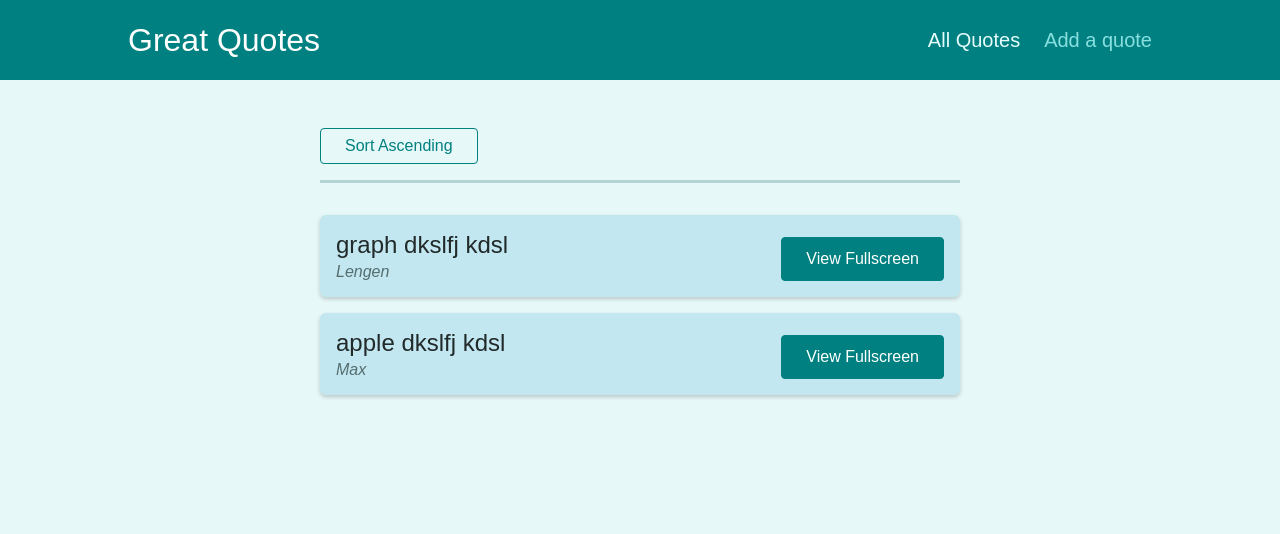
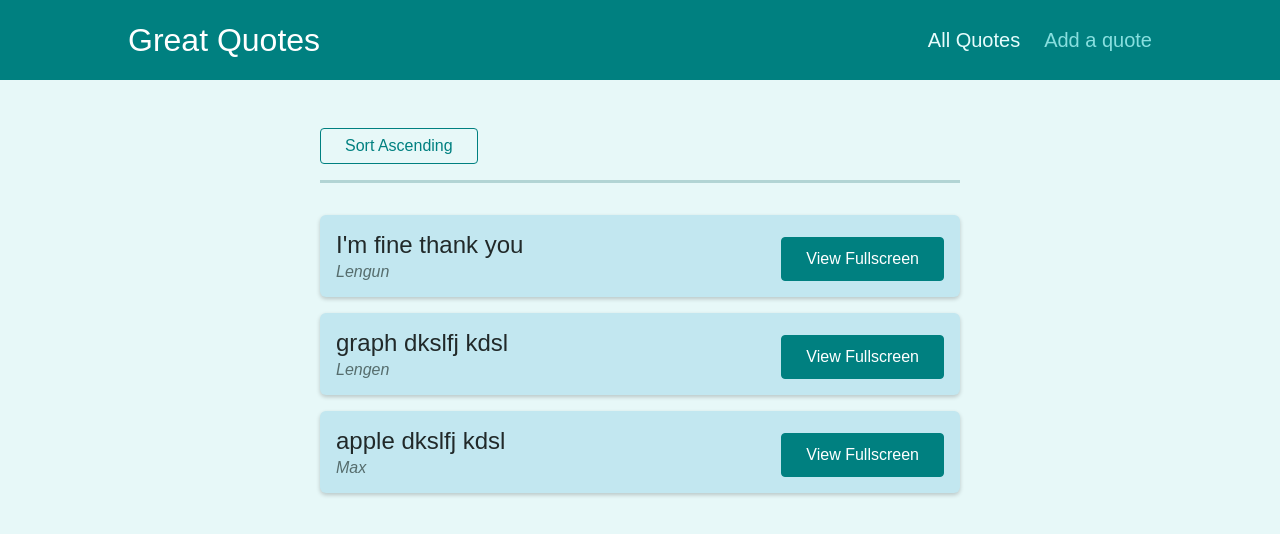
Before and after one commit to zooyaho/react-router-app, a React (Create React App) app: page /quotes in a window 1280 px wide. Shown: the top 534 px of the page. Built offline with nearby package versions, Linux system fonts and the light colour scheme.

Commit message:
chore:  Modify dummy data

```diff
--- a/src/components/pages/AllQuotes.js
+++ b/src/components/pages/AllQuotes.js
@@ -11,6 +11,11 @@ const DUMMY_QUOTES = [
     author: "Lengen",
     text: "graph dkslfj kdsl",
   },
+  {
+    id: "q3",
+    author: "Lengun",
+    text: "I'm fine thank you",
+  },
 ];
 
 const AllQuotes = () => {
--- a/src/components/pages/QuoteDetail.js
+++ b/src/components/pages/QuoteDetail.js
@@ -7,12 +7,17 @@ const DUMMY_QUOTES = [
   {
     id: "q1",
     author: "Max",
-    text: "hi dkslfj kdsl",
+    text: "apple dkslfj kdsl",
   },
   {
     id: "q2",
     author: "Lengen",
-    text: "hello dkslfj kdsl",
+    text: "graph dkslfj kdsl",
+  },
+  {
+    id: "q3",
+    author: "Lengun",
+    text: "I'm fine thank you",
   },
 ];
 
```
Also changed, not shown: 1 other file (tests, documents, lock files or other folders).
